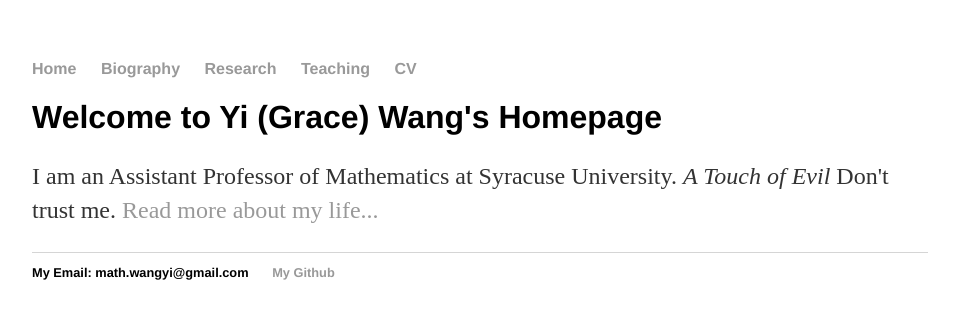
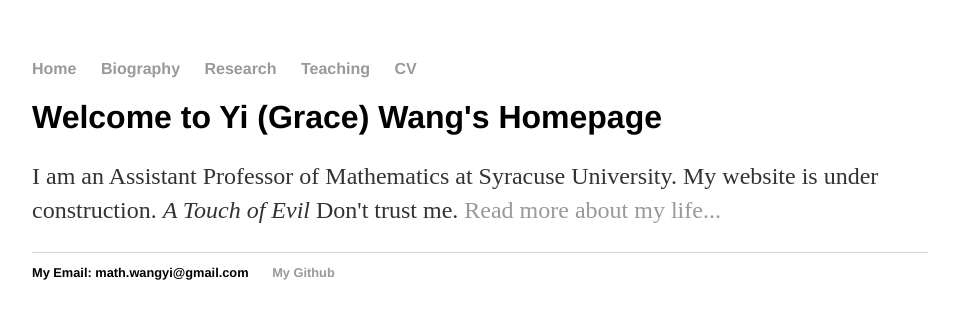
Before and after one commit to mathGrace/mathGrace.github.io, a Jekyll site: the page index.html, which Jekyll copies as it is, in a window 1280 px wide. Shown: the top 319 px of the page, without its empty margins (160-1119 px from the left). Built offline with Jekyll 4.4.1, drawn with Linux system fonts in a browser that asks for light colours.

Commit message:
Update index.html

```diff
--- a/index.html
+++ b/index.html
@@ -18,7 +18,9 @@
 		<div class="container">
     		<div class="blurb">
         		<h1>Welcome to Yi (Grace) Wang's Homepage</h1>
-				<p>I am an Assistant Professor of Mathematics at Syracuse University. <em>A Touch of Evil</em> Don't trust me. <a href="/about">Read more about my life...</a></p>
+				<p>I am an Assistant Professor of Mathematics at Syracuse University. My website is under construction.
+
+					<em>A Touch of Evil</em> Don't trust me. <a href="/about">Read more about my life...</a></p>
     		</div><!-- /.blurb -->
 		</div><!-- /.container -->
 		<footer>
```
